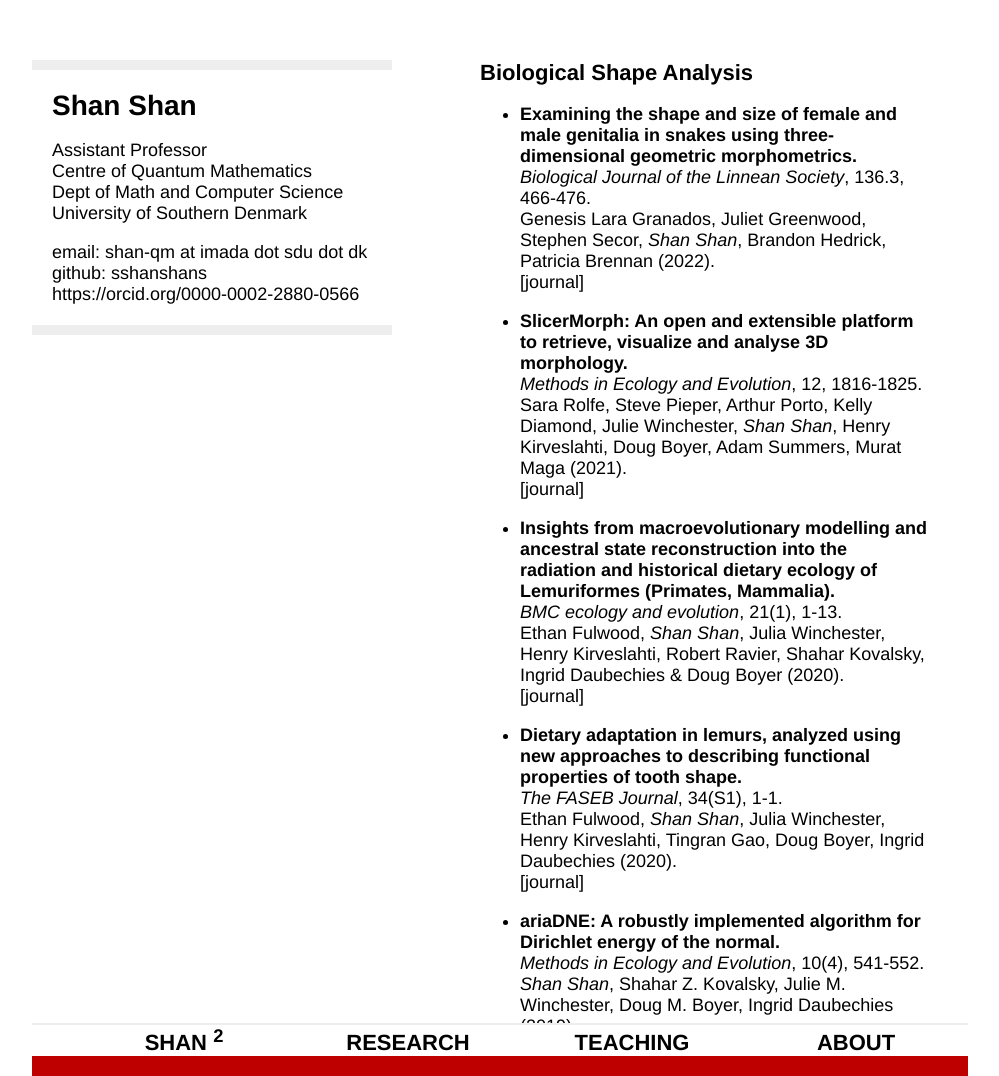
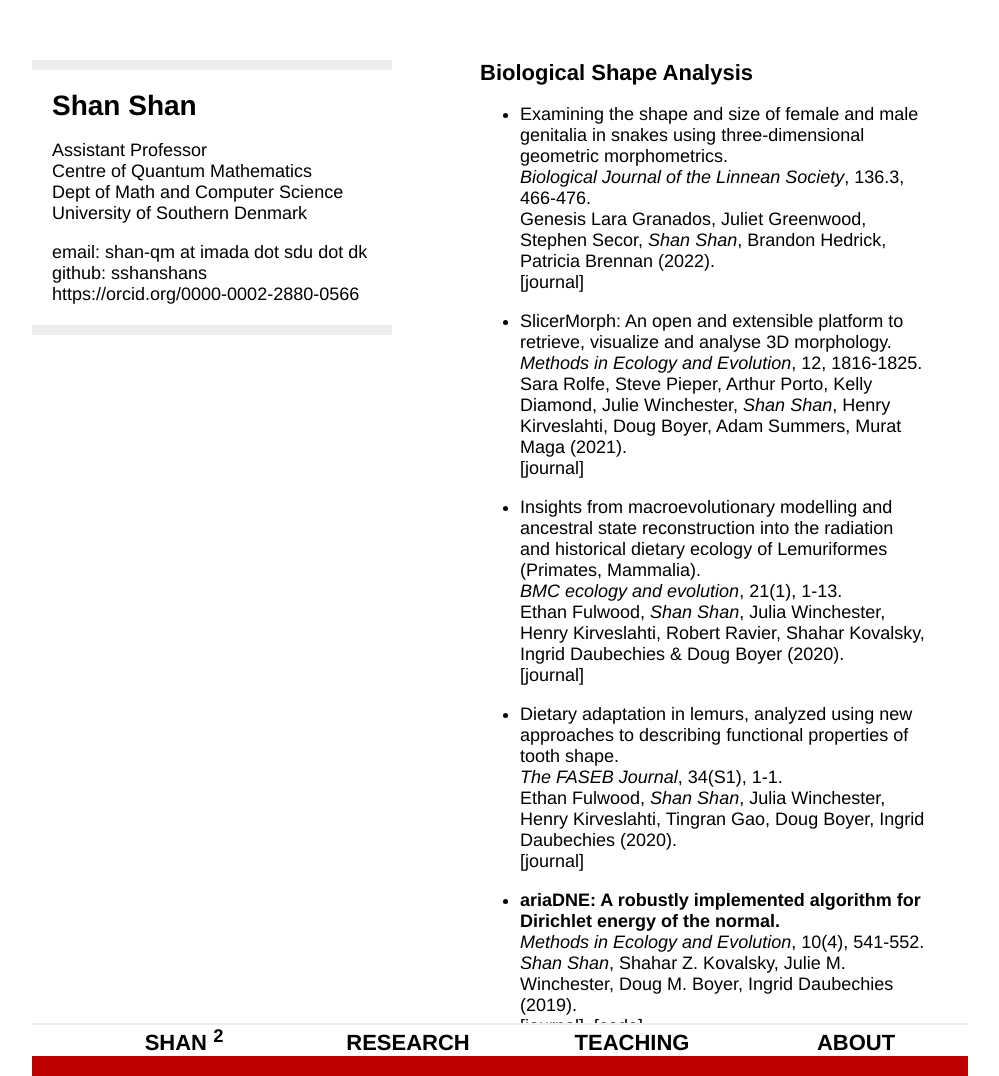
Before and after one commit to sshanshans/sshanshans.github.io, a Jekyll site: the page built from research/shape.md, in a window 1280 px wide and 1076 px high. Shown: the whole window, without its empty margins (160-1159 px from the left). Built offline with Jekyll 4.4.1, drawn with Linux system fonts in a browser that asks for light colours.

Commit message:
Update shape.md

```diff
--- a/research/shape.md
+++ b/research/shape.md
@@ -5,22 +5,22 @@ description: Research
 ---
 ### Biological Shape Analysis
 
-* **Examining the shape and size of female and male genitalia in snakes using three-dimensional geometric morphometrics.** <br />
+* Examining the shape and size of female and male genitalia in snakes using three-dimensional geometric morphometrics. <br />
 *Biological Journal of the Linnean Society*, 136.3, 466-476. <br />
 Genesis Lara Granados, Juliet Greenwood, Stephen Secor, *Shan Shan*, Brandon Hedrick, Patricia Brennan (2022). <br />
 [[journal]](https://academic.oup.com/biolinnean/article/136/3/466/6590757) <br />
 
-* **SlicerMorph: An open and extensible platform to retrieve, visualize and analyse 3D morphology.** <br />
+* SlicerMorph: An open and extensible platform to retrieve, visualize and analyse 3D morphology. <br />
 *Methods in Ecology and Evolution*, 12, 1816-1825. <br />
 Sara Rolfe, Steve Pieper, Arthur Porto, Kelly Diamond, Julie Winchester, *Shan Shan*, Henry Kirveslahti, Doug Boyer, Adam Summers, Murat Maga (2021). <br />
 [[journal]](https://besjournals.onlinelibrary.wiley.com/doi/10.1111/2041-210X.13669) <br />
 
-* **Insights from macroevolutionary modelling and ancestral state reconstruction into the radiation and historical dietary ecology of Lemuriformes (Primates, Mammalia).**  <br />
+* Insights from macroevolutionary modelling and ancestral state reconstruction into the radiation and historical dietary ecology of Lemuriformes (Primates, Mammalia).  <br />
 *BMC ecology and evolution*, 21(1), 1-13.  <br />
 Ethan Fulwood, *Shan Shan*, Julia Winchester, Henry Kirveslahti, Robert Ravier, Shahar Kovalsky, Ingrid Daubechies & Doug Boyer (2020). <br />
 [[journal]](https://bmcecolevol.biomedcentral.com/articles/10.1186/s12862-021-01793-x) <br />
 
-* **Dietary adaptation in lemurs, analyzed using new approaches to describing functional properties of tooth shape.**  <br />
+* Dietary adaptation in lemurs, analyzed using new approaches to describing functional properties of tooth shape.  <br />
 *The FASEB Journal*, 34(S1), 1-1. <br />
 Ethan Fulwood, *Shan Shan*, Julia Winchester, Henry Kirveslahti, Tingran Gao, Doug Boyer, Ingrid Daubechies (2020). <br />
 [[journal]](https://faseb.onlinelibrary.wiley.com/doi/abs/10.1096/fasebj.2020.34.s1.03161)  <br />
```
